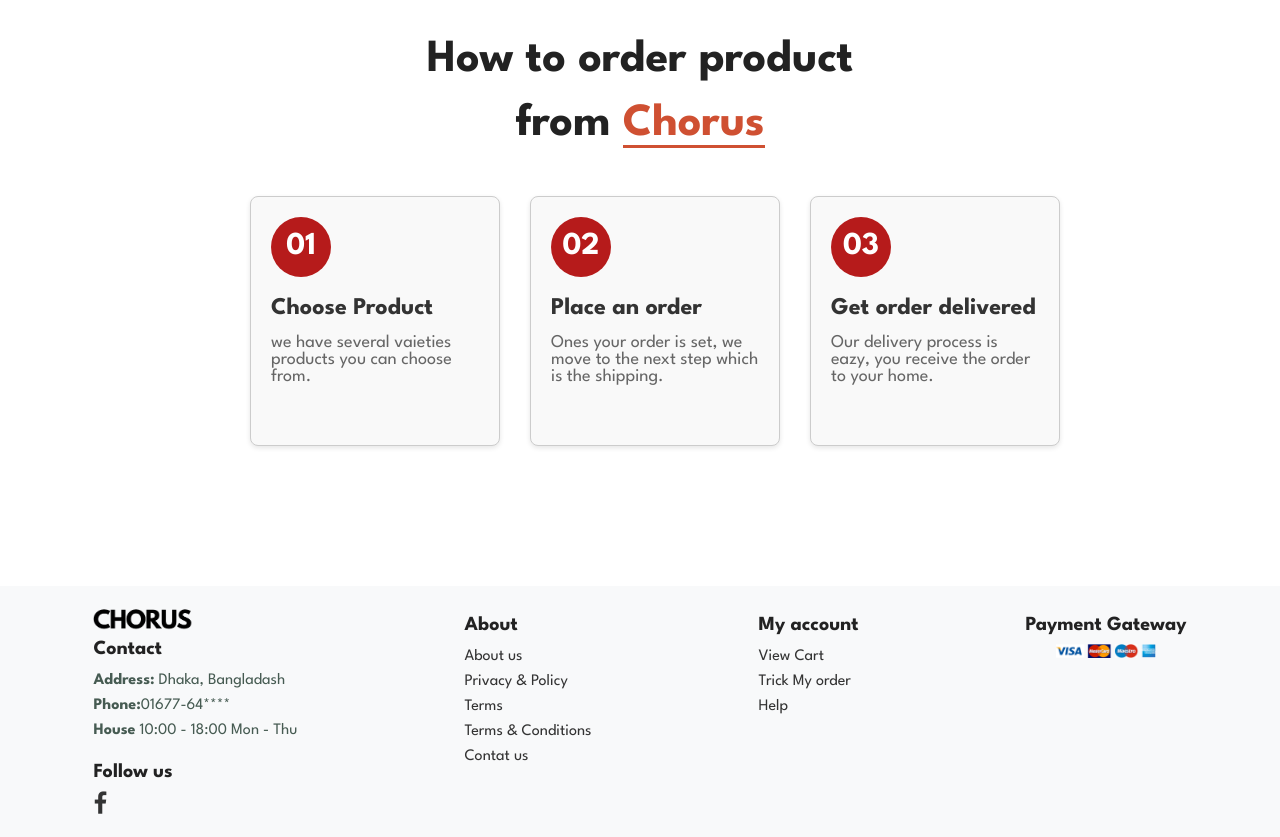
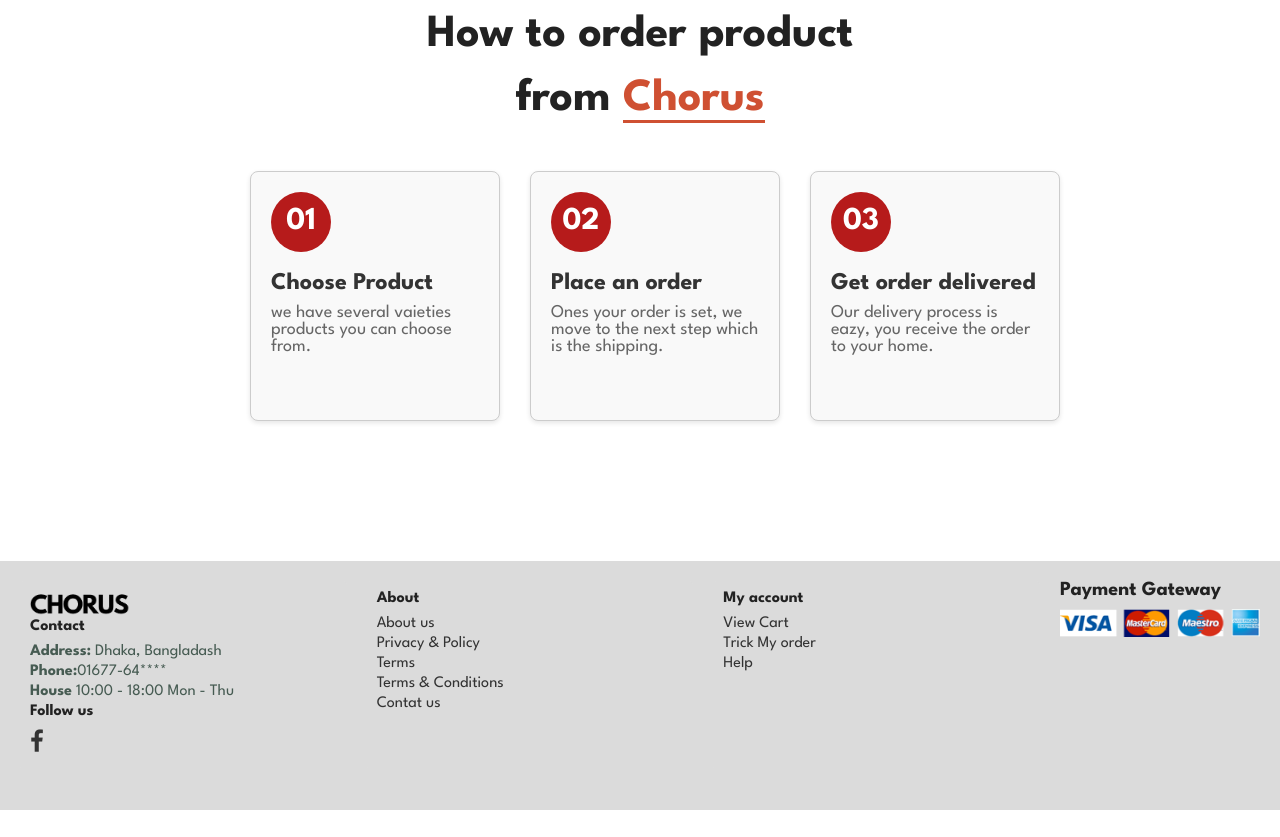
Before and after one commit to TM-EMTU/chrous, a plain HTML site: page index.html in a window 1280 px wide. Shown: the part 1934-2771 px from the top of the page. After the commit the page ends 2744 px from the top, so only its background shows below. Drawn offline with Linux system fonts and the light colour scheme.

Commit message:
style.css

```diff
--- a/style.css
+++ b/style.css
@@ -289,52 +289,66 @@ p {
 }
 
   footer {
-  background-color: #f8f9fa;
+    display: flex;
+    flex-wrap: wrap;
+    justify-content: space-between;
     padding: 20px;
-  display: flex;
-  justify-content: space-around;
-  flex-wrap: wrap;
-  gap: 20px;
+    background-color: #dbdbdb;
   }
 
   .col {
-  display: flex;
-  flex-direction: column;
+    flex: 1;
+    margin-right: 20px;
+    background-color: #dbdbdb;
+    padding: 10px;
+    border-radius: 5px;
+    margin-bottom: 20px;
   }
 
-.col-pay {
-  display: flex;
-  flex-direction: column;
-  align-items: center;
+  .col:last-child {
+    margin-right: 0;
   }
 
-img {
-  width: 100px;
+  .col h4 {
+    font-size: 16px;
+    margin-bottom: 10px;
   }
 
-h4 {
-  margin: 10px 0;
-}
-
-p {
+  .col p {
     margin: 5px 0;
   }
 
-.links {
-  margin-top: 10px;
+  .col a {
+    display: block;
+    color: #333;
+    text-decoration: none;
+    margin-bottom: 5px;
+    transition: color 0.3s ease;
+  }
+
+  .col a:hover {
+    color: #007bff;
+  }
+
+  .icon {
+    font-size: 24px;
   }
 
   .icon a {
     color: #333;
     text-decoration: none;
-  font-size: 24px;
-  margin: 0 10px;
+    margin-right: 10px;
+    transition: color 0.3s ease;
   }
 
-.col a {
-  color: #333;
-  text-decoration: none;
-  margin: 5px 0;
+  .icon a:hover {
+    color: #007bff;
+  }
+
+  .col-pay img {
+    margin: 10px 0 ;
+    max-width: 200px;
+    height: auto;
   }
 @media (max-width: 799px) {
   #Navbar {
@@ -476,4 +490,15 @@ p {
     background-color: #e3e6f3;
     padding: 80px 0 0 10px;
   }
+  .col {
+    margin-right: 0;
+    margin-bottom: 10px;
   }
+  .col-pay {
+    order: 4;
+    background-color: #dbdbdb;
+  }
+  .icon {
+    margin-bottom: 10px;
+  }
+}
```
Lines whose indentation alone changed are shown as unchanged.
